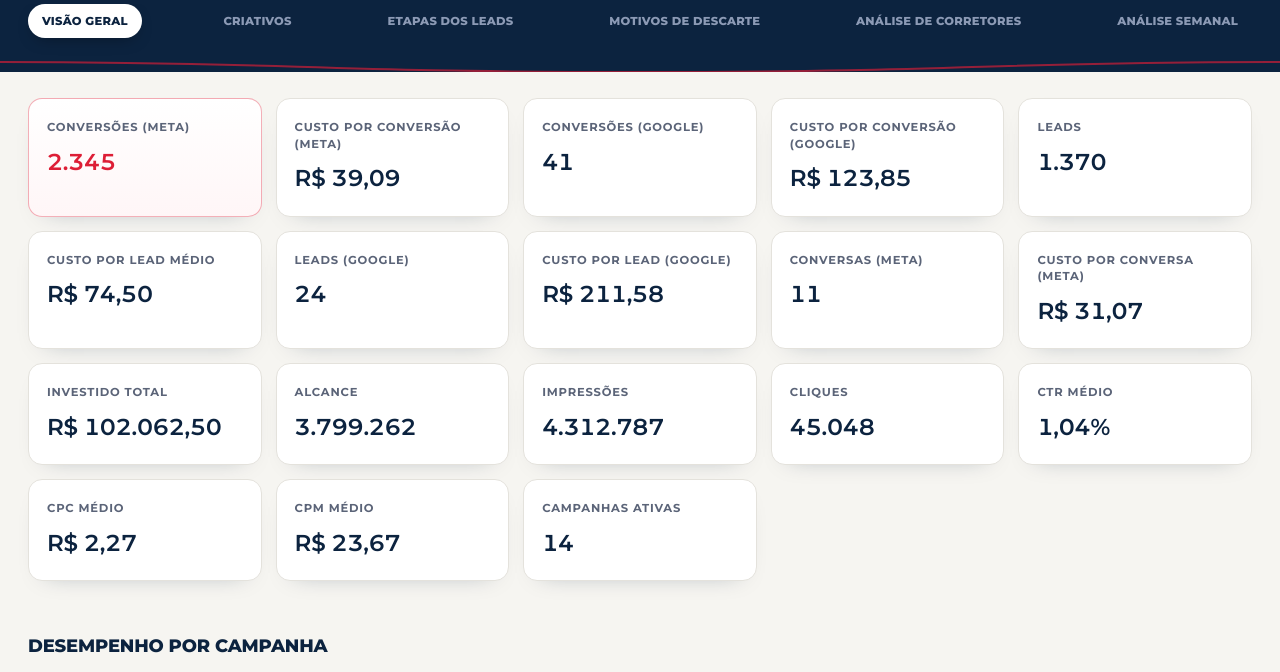
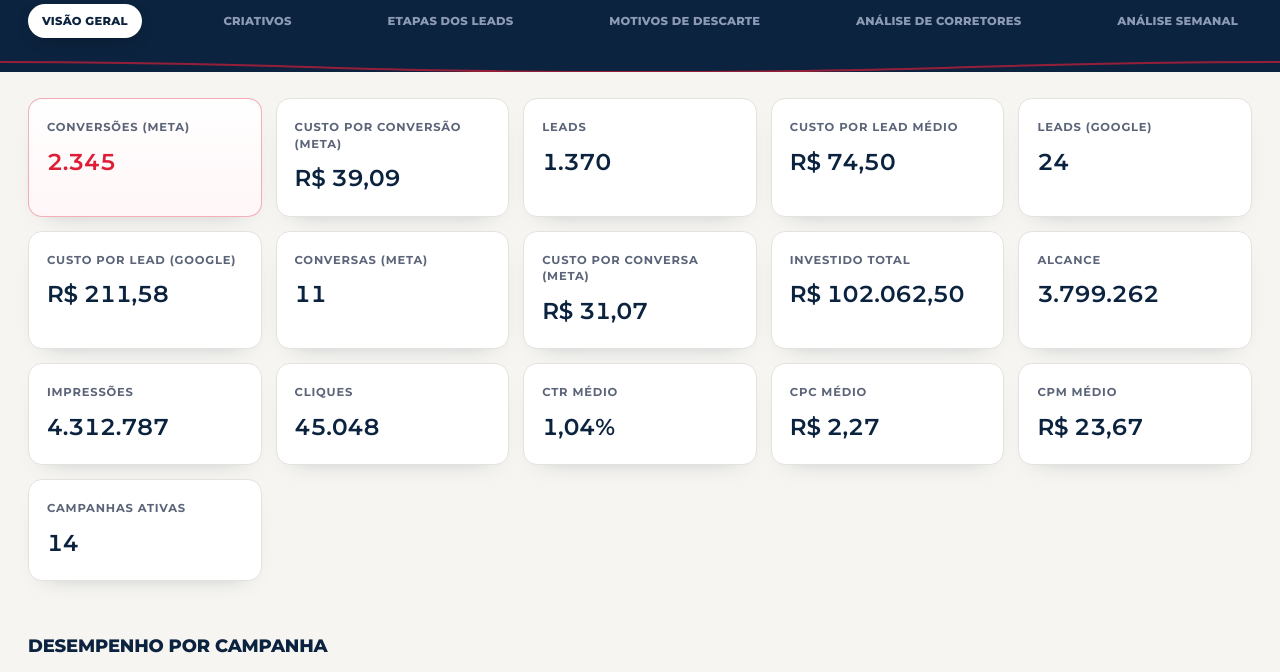
Before and after one commit to fader464/sousaandrade-dashboard, a plain HTML site: page index.html in a window 1280 px wide. Shown: the part 128-800 px from the top of the page. Drawn offline with Linux system fonts and the light colour scheme.

Commit message:
Update index.html

```diff
--- a/index.html
+++ b/index.html
@@ -1066,12 +1066,11 @@ function renderKPIs(total){
   const suf = total.partial? ' (até '+METRICS_UNTIL+')' : '';
   const cplAll = total.leads? total.spend/total.leads : 0;
 
-  const gOn = cv.gSpend>0 && (cv.gConv>0 || cv.gLeads>0), cOn = cv.wppConv>0;
+  const gOn = cv.gSpend>0 && cv.gLeads>0, cOn = cv.wppConv>0;
   const kpis = [
     {lbl:'Conversões (Meta)', val:fmtInt(cv.conv), accent:true},
     {lbl:'Custo por conversão (Meta)', val:cv.conv? fmtBRL(cv.convSpend/cv.conv):'—'},
   ];
-  if(gOn) kpis.push({lbl:'Conversões (Google)', val:fmtInt(cv.gConv)}, {lbl:'Custo por conversão (Google)', val:cv.gConv? fmtBRL(cv.gSpend/cv.gConv):'—'});
   kpis.push({lbl:'Leads', val:fmtInt(total.leads)}, {lbl:'Custo por lead médio', val:total.leads? fmtBRL(cplAll):'—'});
   if(gOn) kpis.push({lbl:'Leads (Google)', val:fmtInt(cv.gLeads)}, {lbl:'Custo por lead (Google)', val:cv.gLeads? fmtBRL(cv.gSpend/cv.gLeads):'—'});
   if(cOn) kpis.push({lbl:'Conversas (Meta)', val:fmtInt(cv.wppConv)}, {lbl:'Custo por conversa (Meta)', val:fmtBRL(cv.wppSpend/cv.wppConv)});
```
